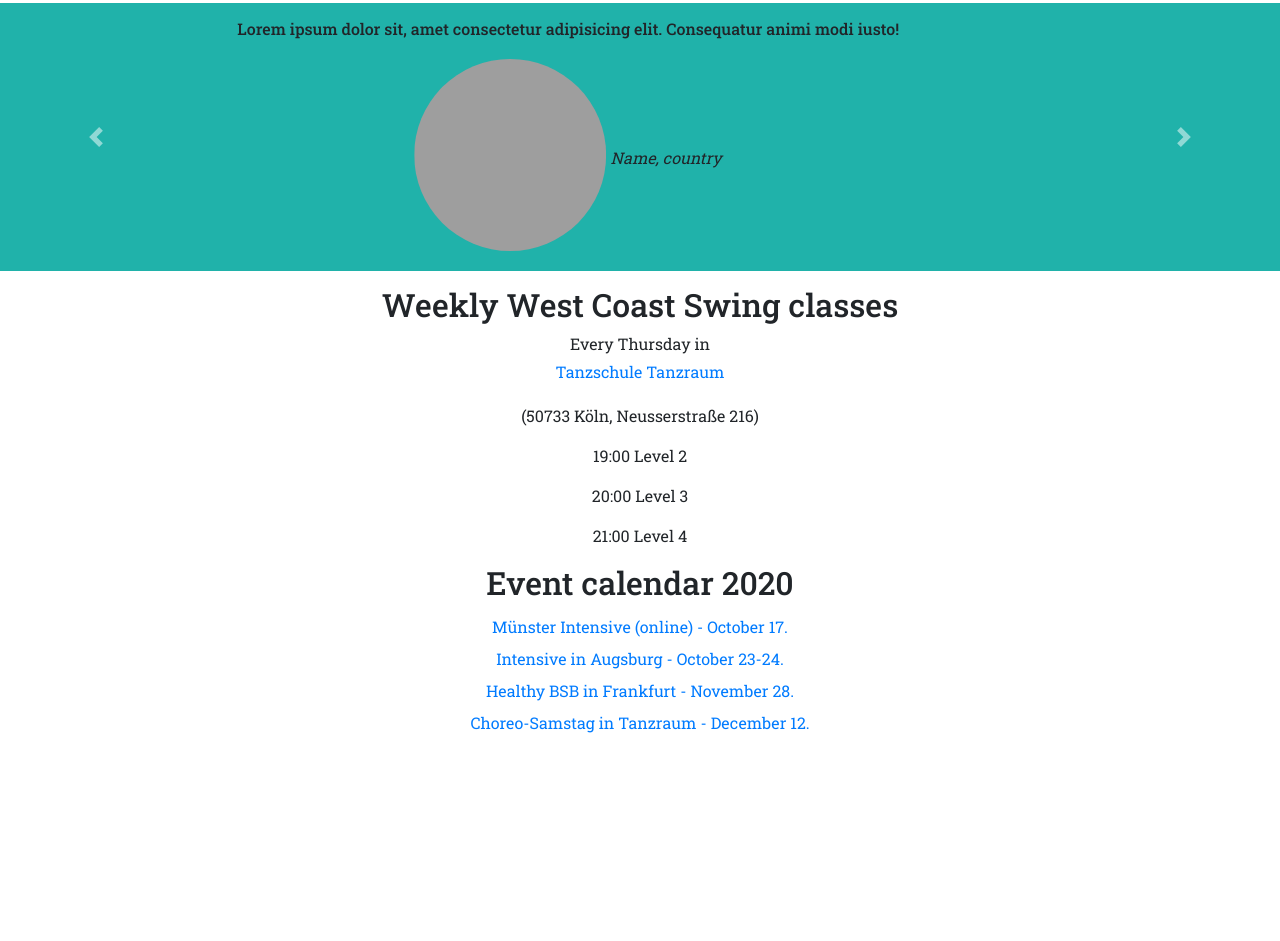
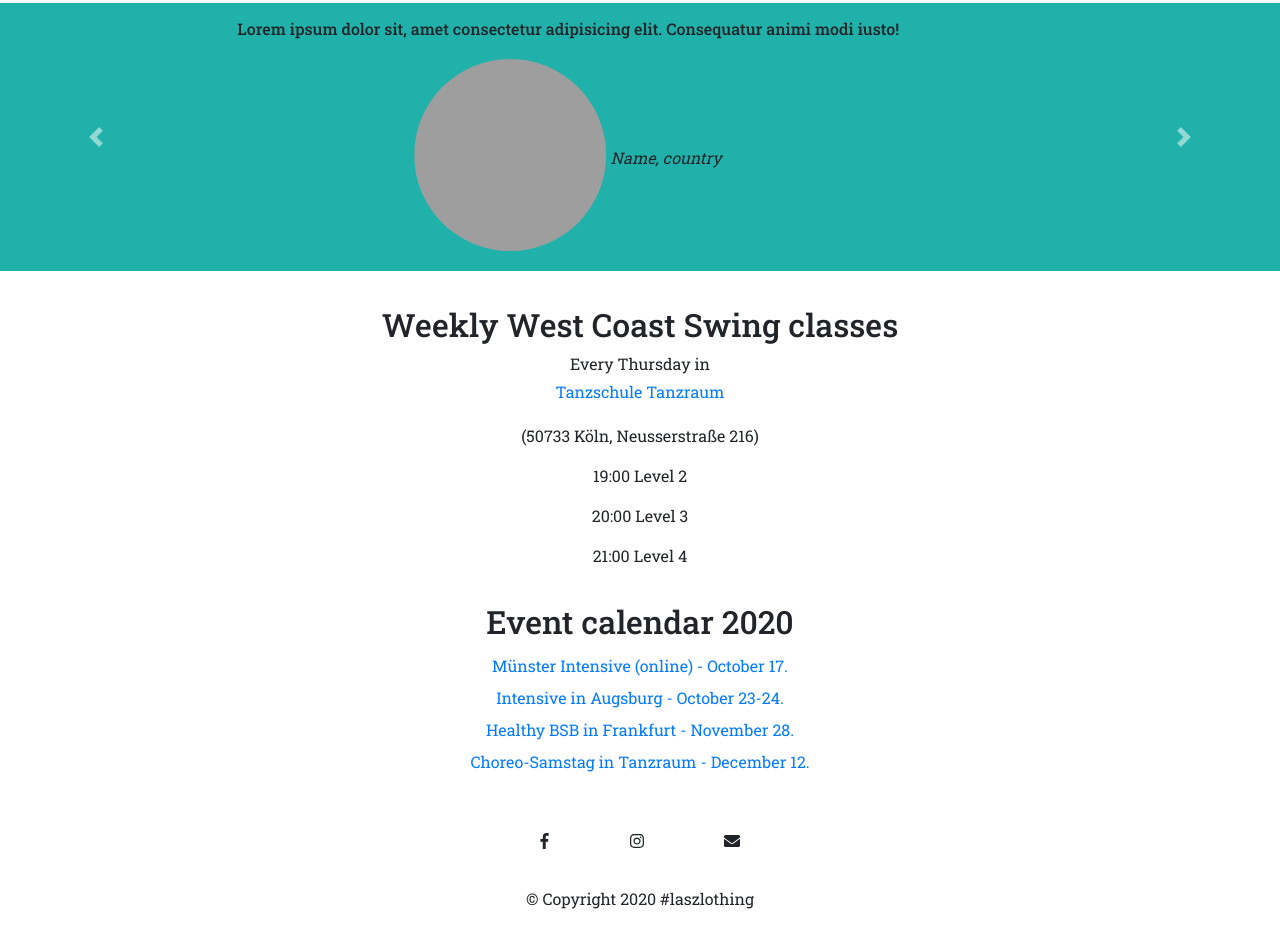
Before and after one commit to tarkanyil/laszlothing.com, a plain HTML site: page index.html in a window 1280 px wide. Shown: the part 3933-4874 px from the top of the page. Before the commit the page ends 4672 px from the top, so only its background shows below. Drawn offline with nearby package versions, Linux system fonts and the light colour scheme; grey boxes are pictures that could not be loaded.

Commit message:
Footer added, spacing in whereislaszlo adjusted

```diff
--- a/index.html
+++ b/index.html
@@ -11,9 +11,11 @@
     <link rel="stylesheet" href="https://stackpath.bootstrapcdn.com/bootstrap/4.3.1/css/bootstrap.min.css"
         integrity="sha384-ggOyR0iXCbMQv3Xipma34MD+dH/1fQ784/j6cY/iJTQUOhcWr7x9JvoRxT2MZw1T" crossorigin="anonymous">
     <link rel="stylesheet" href="styles.css">
+    <script defer src="https://use.fontawesome.com/releases/v5.0.7/js/all.js"></script>
     <script src="https://code.jquery.com/jquery-3.5.1.min.js"
         integrity="sha256-9/aliU8dGd2tb6OSsuzixeV4y/faTqgFtohetphbbj0=" crossorigin="anonymous"></script>
     <script src="app.js"></script>
+
 
 </head>
 
@@ -37,7 +39,9 @@
                     </div>
                 </div>
             </nav>
+    </header>
 
+    <main>
         <!-- Parallax with intro -->
         <div class="intro parallax">
             <div class="introtext">
@@ -143,8 +147,8 @@
                     </div>
                     <div class="carousel-item">
                         <div class='embed-container'>
-                                <iframe width="560" height="315"
-                                    src="https://www.youtube.com/embed/s1WsowVMass?start=10" frameborder="0"
+                            <iframe width="560" height="315" src="https://www.youtube.com/embed/s1WsowVMass?start=10"
+                                frameborder="0"
                                 allow="accelerometer; autoplay; clipboard-write; encrypted-media; gyroscope; picture-in-picture"
                                 allowfullscreen></iframe></div>
                     </div>
@@ -211,17 +215,20 @@
         <!-- Contact -->
 
 
+        </div>
+    </main>
+
+    <footer>
+        <i class="footer-icon fab fa-facebook-f"></i>
+        <i class="footer-icon fab fa-instagram"></i>
+        <i class="footer-icon fas fa-envelope"></i>
+        <p>© Copyright 2020 #laszlothing</p>
+    </footer>
 
 
 
 
-        </div>
-    </header>
 
-    <main>
-
-
-    </main>
 
     <footer>
 
--- a/styles.css
+++ b/styles.css
@@ -220,3 +220,22 @@
     display: block;
     line-height: 2rem;
 }
+
+.whereislaszlo h2 {
+    margin-top: 35px;
+}
+
+/* Footer */
+
+footer {
+    margin-top: 30px;
+    margin-bottom: 0!important;
+}
+
+footer p {
+    margin-top: 8px;
+}
+
+.footer-icon {
+    margin: 2% 3%;
+}
```
Lines whose indentation alone changed are shown as unchanged.
